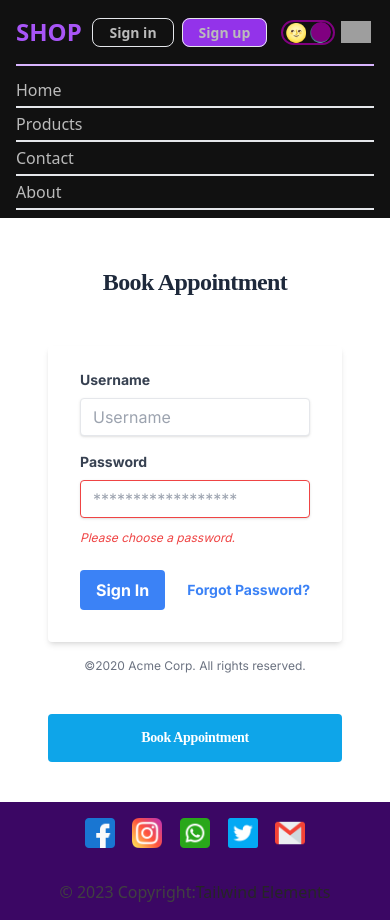
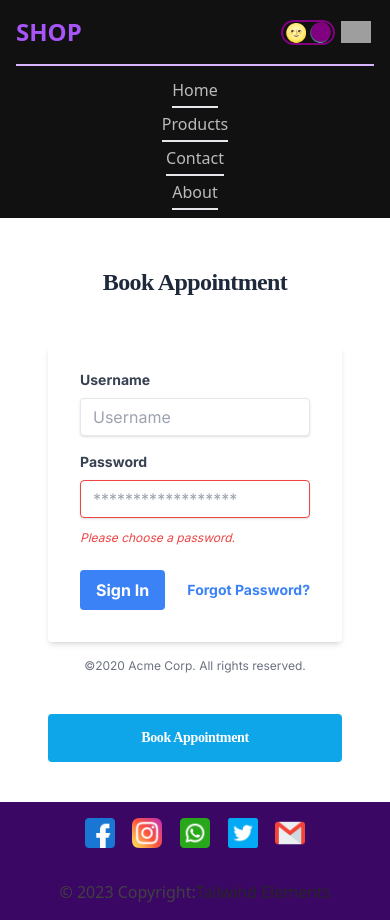
Before and after one commit to Reyad-Mousa/Shop-by-Next-Js, a Next.js app: page /contact in a window 390 px wide. Both pictures are taken after a click on the picture 355 px from the left and 32 px from the top of the page. Built offline with nearby package versions, Linux system fonts and the light colour scheme; grey boxes are pictures that could not be loaded.

Commit message:
update navbar

```diff
--- a/src/components/Navbar/Navbar.jsx
+++ b/src/components/Navbar/Navbar.jsx
@@ -46,7 +46,7 @@ function Navbar() {
         </div>
       </div>
       {toggle && (
-        <div className=" sm:hidden  border-t-2 border-purple-300 py-2">
+        <div className=" sm:hidden flex flex-col   items-center  border-t-2 border-purple-300 py-2">
           {nav_links.map((links) => (
             <Link
               onClick={() => handel()}
--- a/src/components/Navbar/SignPage.jsx
+++ b/src/components/Navbar/SignPage.jsx
@@ -3,7 +3,7 @@ import React from "react";
 
 const SignPage = () => {
   return (
-    <div>
+    <div className=" sm:block hidden ">
       <Link
         href="#"
         className="text-white-800 text-sm font-semibold border px-4 py-1 rounded-lg hover:text-purple-600 hover:border-purple-600 mr-2"
```
